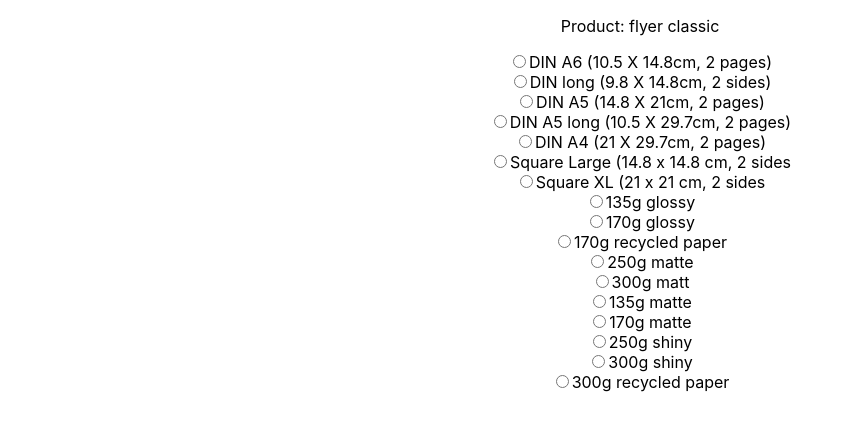
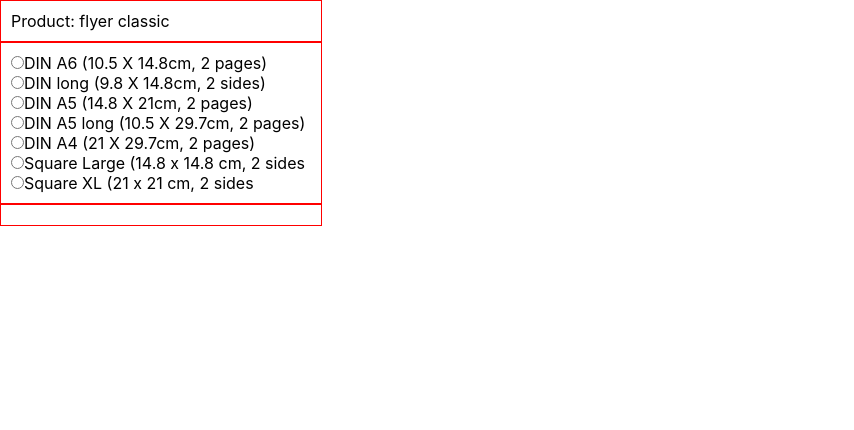
Before and after one commit to MilanMixa/flyer-alert-typescript, a React (Create React App) app: page / in a window 1280 px wide. Both pictures are taken after a click on the radio button "flyer classic". Shown: the top 430 px of the page, without its empty margins (0-854 px from the left). Built offline with nearby package versions, Linux system fonts and the light colour scheme.

Commit message:
created logic for displaying and incrementing options

```diff
--- a/src/App.tsx
+++ b/src/App.tsx
@@ -5,9 +5,9 @@ import { data, data1, data2 } from "./data/optionsData";
 function App() {
   return (
     <div className="App">
-      <Options optionsArray={data} title={"Product"} />
-      <Options optionsArray={data1} title={"Format"} />
-      <Options optionsArray={data2} title={"Material"} />
+      <Options optionsArray={data} title={"Product"} id={1} />
+      <Options optionsArray={data1} title={"Format"} id={2} />
+      <Options optionsArray={data2} title={"Material"} id={3} />
     </div>
   );
 }
--- a/src/components/Options/Options.css
+++ b/src/components/Options/Options.css
@@ -1,3 +1,24 @@
-.test-none{
-    display: "none"
+.option * {
+  margin: 0;
+  padding: 0;
 }
+
+.option {
+  text-align: center;
+  width: 300px;
+  padding: 10px;
+  border: 1px solid red;
+}
+
+.title__picked {
+  display: flex;
+  justify-content: space-between;
+}
+
+.option__title {
+  font-size: 16px;
+}
+
+.option__choices {
+  text-align: left;
+}
--- /dev/null
+++ b/src/components/Options/OptionsContext.tsx
@@ -0,0 +1,34 @@
+import {
+  createContext,
+  Dispatch,
+  FC,
+  ReactNode,
+  SetStateAction,
+  useState,
+} from "react";
+
+export type OptionsContextProviderType = {
+  children: ReactNode;
+};
+
+export type SelectedContextType = {
+  count: number;
+  setCount: Dispatch<SetStateAction<number>>;
+};
+
+const initialState = { count: 1, setCount: () => {} };
+
+export const OptionsContext = createContext<SelectedContextType>(initialState);
+
+const OptionsContextProvider: FC<OptionsContextProviderType> = ({
+  children,
+}) => {
+  const [count, setCount] = useState(1);
+  return (
+    <OptionsContext.Provider value={{ count, setCount }}>
+      {children}
+    </OptionsContext.Provider>
+  );
+};
+
+export default OptionsContextProvider;
--- a/src/components/Options/index.tsx
+++ b/src/components/Options/index.tsx
@@ -1,5 +1,6 @@
-import { useState } from "react";
+import { useContext, useState } from "react";
 import "./Options.css";
+import { OptionsContext } from "./OptionsContext";
 
 export type OptionsType = {
   name: string;
@@ -8,9 +9,12 @@ export type OptionsType = {
 export type Props = {
   optionsArray: OptionsType[];
   title: string;
+  id: number;
 };
 
-const Options = ({ optionsArray, title }: Props) => {
+const Options = ({ optionsArray, title, id }: Props) => {
+  const { count, setCount } = useContext(OptionsContext);
+  console.log(count);
   const [selected, setSelected] = useState("");
   const [showing, setShowing] = useState(true);
 
@@ -18,30 +22,40 @@ const Options = ({ optionsArray, title }: Props) => {
     setSelected(e.target.value);
   };
 
-  const handleClick = (e: any) => {
-    console.log("clicked");
+  const handleClick = () => {
     setShowing((p) => !p);
+    //setCount(count + 1);
+    // if (count > 4) {
+    //   setCount(count - 1);
+    // }
+    // if (count < 3) {
+    //   setCount(count + 1);
+    // }
+
+    setCount(id + 1);
+    if (count >= 3) {
+      setCount(id);
+    }
   };
 
   return (
-    <div>
+    <div className="option">
       {selected && !showing && (
-        <p onClick={handleClick}>
+        <p onClick={handleClick} className="title__picked">
           {title}: {selected}
         </p>
       )}
-
       {optionsArray.map((option, index) => {
         return (
-          <div key={index} className="test">
-            {showing && (
+          <div key={index} className="option__choices">
+            {showing && count === id && (
               <>
                 <input
                   type="radio"
                   name="options"
                   id={option.name}
                   value={option.name}
-                  // checked={selected === option.name}
+                  //  checked={selected === option.name}
                   onChange={handleChange}
                   onClick={handleClick}
                 />
--- a/src/index.tsx
+++ b/src/index.tsx
@@ -1,15 +1,18 @@
-import React from 'react';
-import ReactDOM from 'react-dom/client';
-import './index.css';
-import App from './App';
-import reportWebVitals from './reportWebVitals';
+import React from "react";
+import ReactDOM from "react-dom/client";
+import "./index.css";
+import App from "./App";
+import reportWebVitals from "./reportWebVitals";
+import OptionsContextProvider from "./components/Options/OptionsContext";
 
 const root = ReactDOM.createRoot(
-  document.getElementById('root') as HTMLElement
+  document.getElementById("root") as HTMLElement
 );
 root.render(
   <React.StrictMode>
-    <App />
+    <OptionsContextProvider>
+      <App />
+    </OptionsContextProvider>
   </React.StrictMode>
 );
 
```
